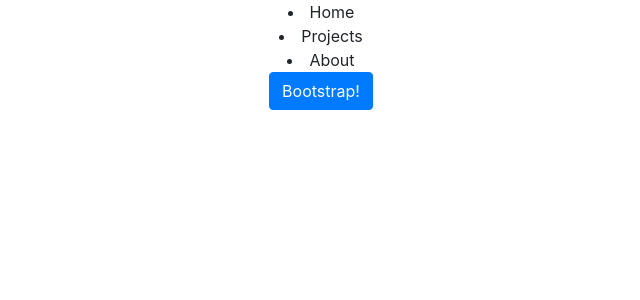
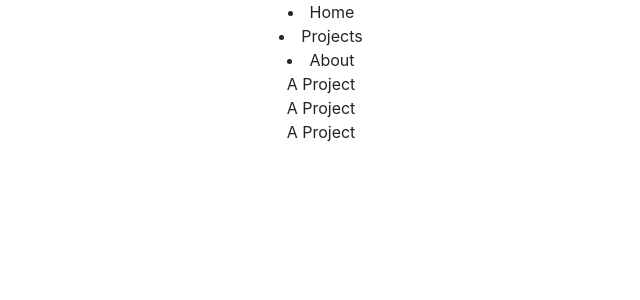
Before and after one commit to csipsz/portfolio, a React (Create React App) app: page / in a window 1280 px wide. Shown: the top 300 px of the page, without its empty margins (319-959 px from the left). Built offline with nearby package versions, Linux system fonts and the light colour scheme.

Commit message:
added project and projectlist component

```diff
--- a/src/App.js
+++ b/src/App.js
@@ -2,12 +2,13 @@
 import Button from 'react-bootstrap/Button'
 import 'bootstrap/dist/css/bootstrap.min.css'
 import Navbar from './components/Navbar';
+import ProjectList from './components/ProjectList';
 
 function App() {
   return (
     <div className="App">
         <Navbar/>
-        <Button>Bootstrap!</Button>
+        <ProjectList/>
     </div>
   );
 }
--- /dev/null
+++ b/src/components/Project.js
@@ -0,0 +1,7 @@
+function Project(){
+    return(
+        <div>A Project</div>
+    )
+}
+
+export default Project
--- /dev/null
+++ b/src/components/ProjectList.js
@@ -0,0 +1,13 @@
+import Project from './Project'
+
+function ProjectList(){
+    return (
+        <div>
+            <Project/>
+            <Project/>
+            <Project/>
+        </div>
+    )
+}
+
+export default ProjectList
```
